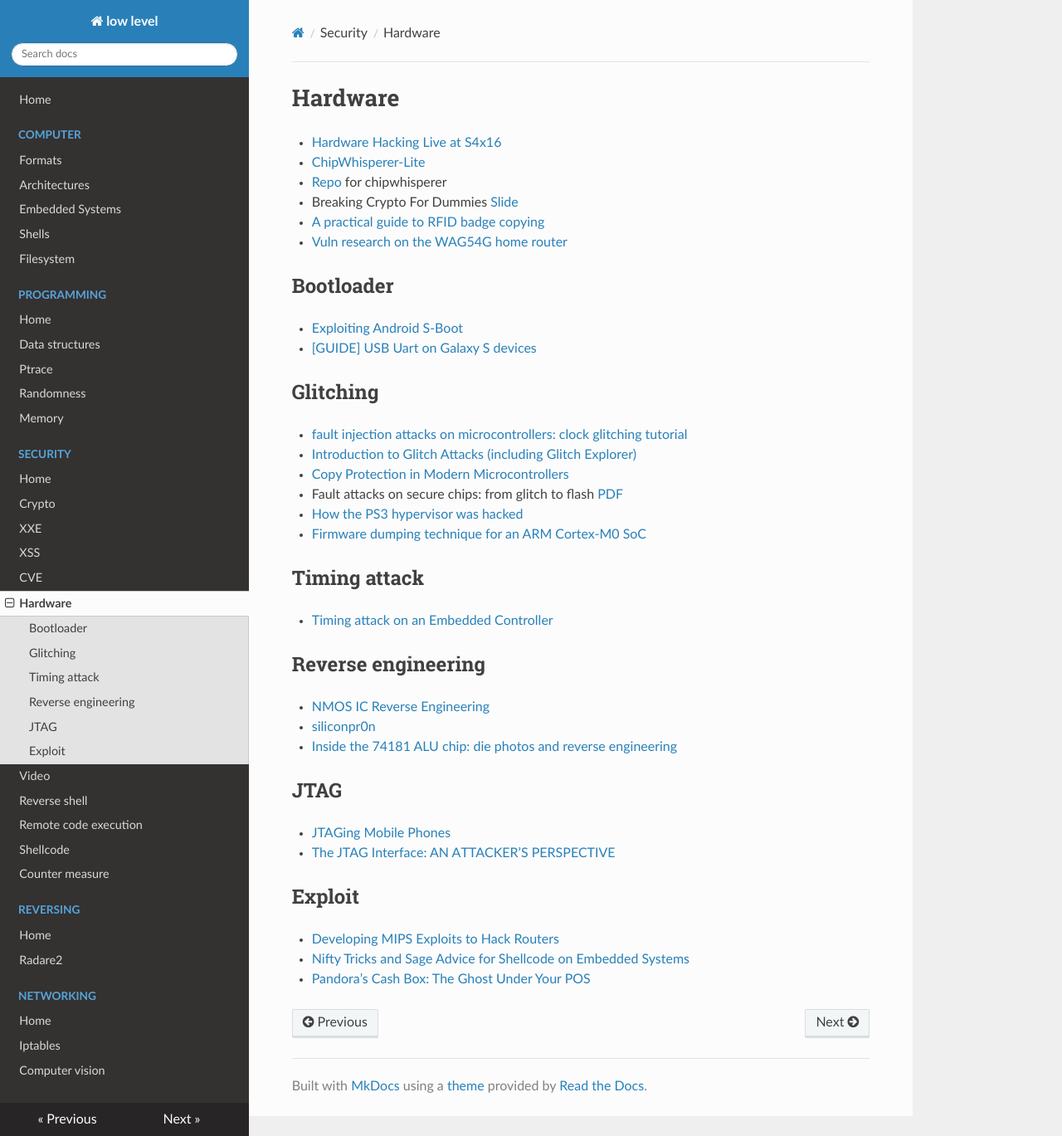
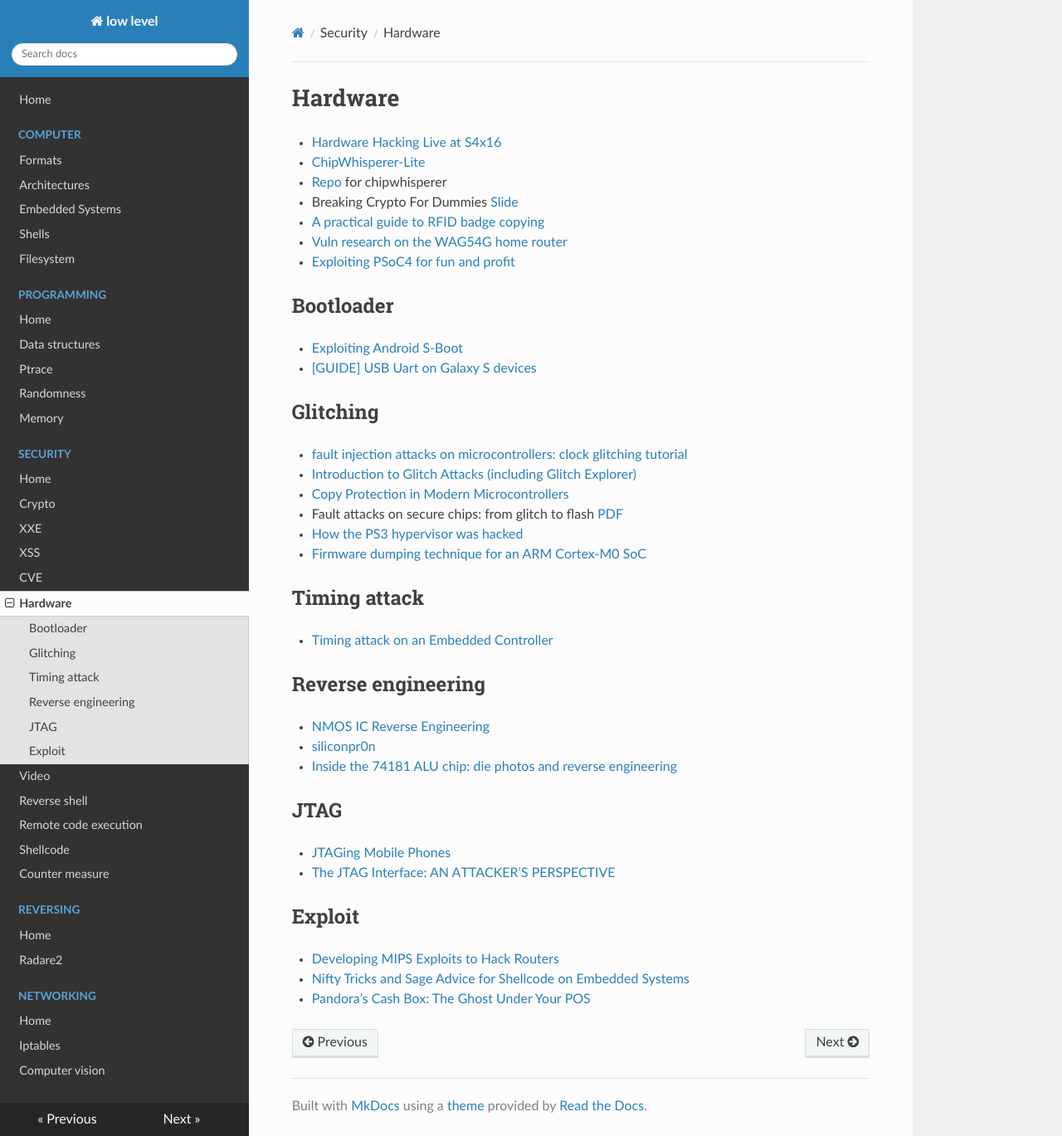
Before and after one commit to gipi/low-level, an MkDocs documentation site: the page built from docs/security/hardware.md, in a window 1280 px wide and 1369 px high. Shown: the whole window at 83% size. Built offline with MkDocs 1.6.1, drawn with Linux system fonts in a browser that asks for light colours; nearby versions of some CDN libraries; old or Windows-style settings are respelled for this version of MkDocs.

Commit message:
Add link.

```diff
--- a/docs/security/hardware.md
+++ b/docs/security/hardware.md
@@ -6,6 +6,7 @@
  - Breaking Crypto For Dummies [Slide](https://2016.zeronights.ru/wp-content/uploads/2016/12/nabdullin_brcrdu_dark.pdf)
  - [A practical guide to RFID badge copying](https://blog.nviso.be/2017/01/11/a-practical-guide-to-rfid-badge-copying/)
  - [Vuln research on the WAG54G home router](https://www.elttam.com.au/blog/vuln-research-on-the-WAG54G-home-router/)
+ - [Exploiting PSoC4 for fun and profit](http://dmitry.gr/index.php?r=05.Projects&proj=23.%20PSoC4)
 
 ## Bootloader
 
```
